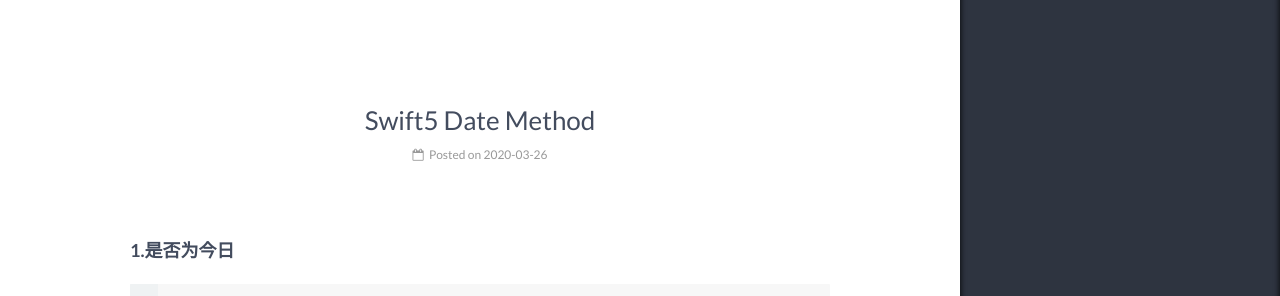
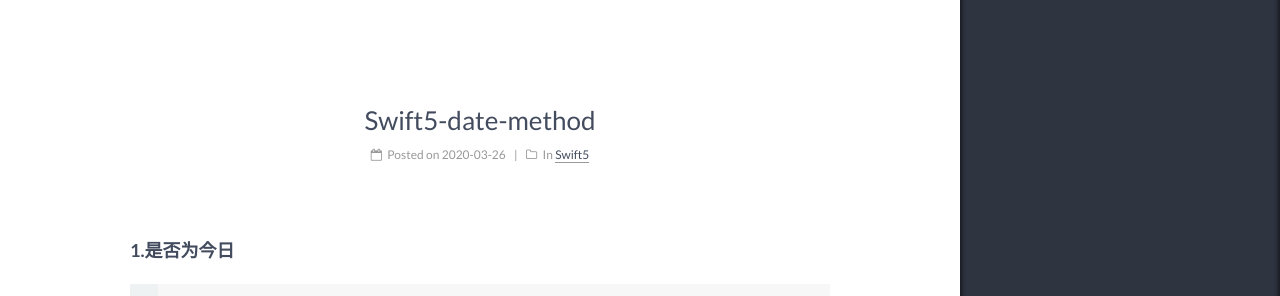
Before and after one commit to lisheng1009/lisheng1009.github.io-old, a Jekyll site: the page built from _posts/2020-03-26-Swift5-date-method.md, in a window 1280 px wide. Shown: the part 276-572 px from the top of the page. Built offline with Jekyll 4.4.1, drawn with Linux system fonts in a browser that asks for light colours.

Commit message:
Update 2020-03-26-Swift5-date-method.md

````diff
--- a/_posts/2020-03-26-Swift5-date-method.md
+++ b/_posts/2020-03-26-Swift5-date-method.md
@@ -1,3 +1,10 @@
+---
+title: Swift5-date-method
+categories:
+ - Swift5
+tags:
+---
+
 ##### 1.是否为今日
 ```swift
     static func isToday(_ dateString:String) -> Bool {
````
